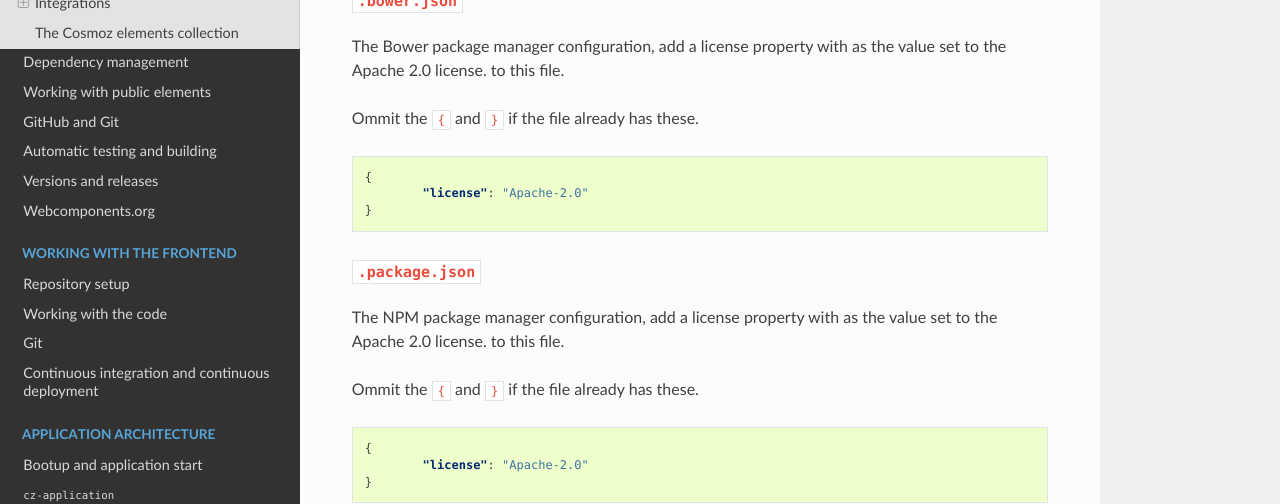
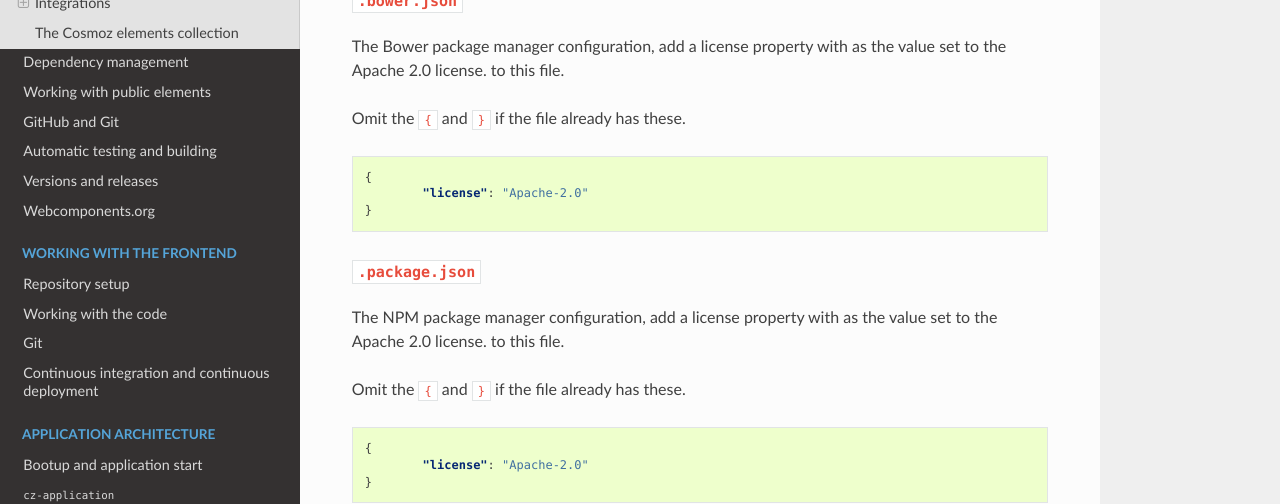
Before and after one commit to plumelo/cosmoz-frontend-rtd, a Sphinx documentation site: the page built from docs/public/10-repo-setup.rst, in a window 1280 px wide and 900 px high, scrolled down 3254 px. Shown: the part 149-653 px from the top of the window. Built offline with Sphinx 7.4.7 and the Read the Docs theme 2.0.0, drawn with Linux system fonts in a browser that asks for light colours.

Commit message:
docs/public/10-repo-setup, review fixes - spelling correction.

```diff
--- a/docs/public/10-repo-setup.rst
+++ b/docs/public/10-repo-setup.rst
@@ -189,7 +189,7 @@ This should be set or present in the files noted below.
 
 The Bower package manager configuration, add a license property with as the value set to the Apache 2.0 license. to this file.
 
-Ommit the ``{`` and ``}`` if the file already has these.
+Omit the ``{`` and ``}`` if the file already has these.
 
 .. code-block:: json
 
@@ -202,7 +202,7 @@ Ommit the ``{`` and ``}`` if the file already has these.
 
 The NPM package manager configuration, add a license property with as the value set to the Apache 2.0 license. to this file.
 
-Ommit the ``{`` and ``}`` if the file already has these.
+Omit the ``{`` and ``}`` if the file already has these.
 
 .. code-block:: json
 
```
